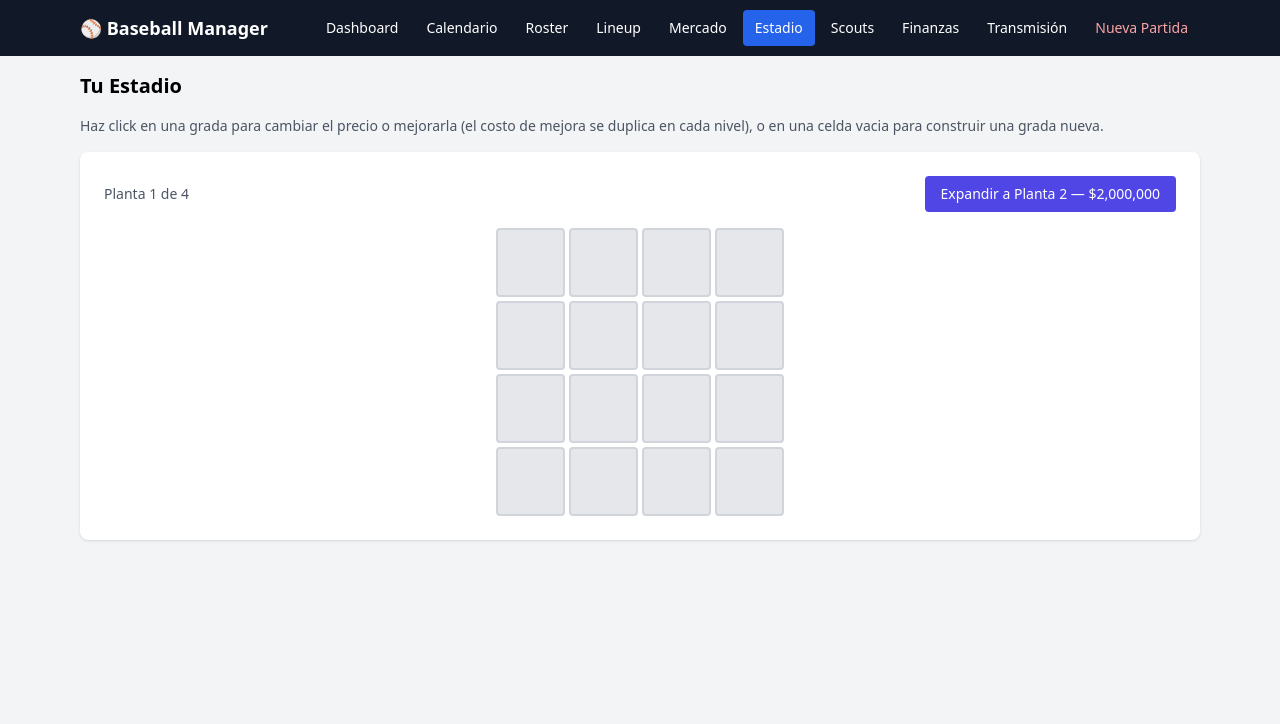
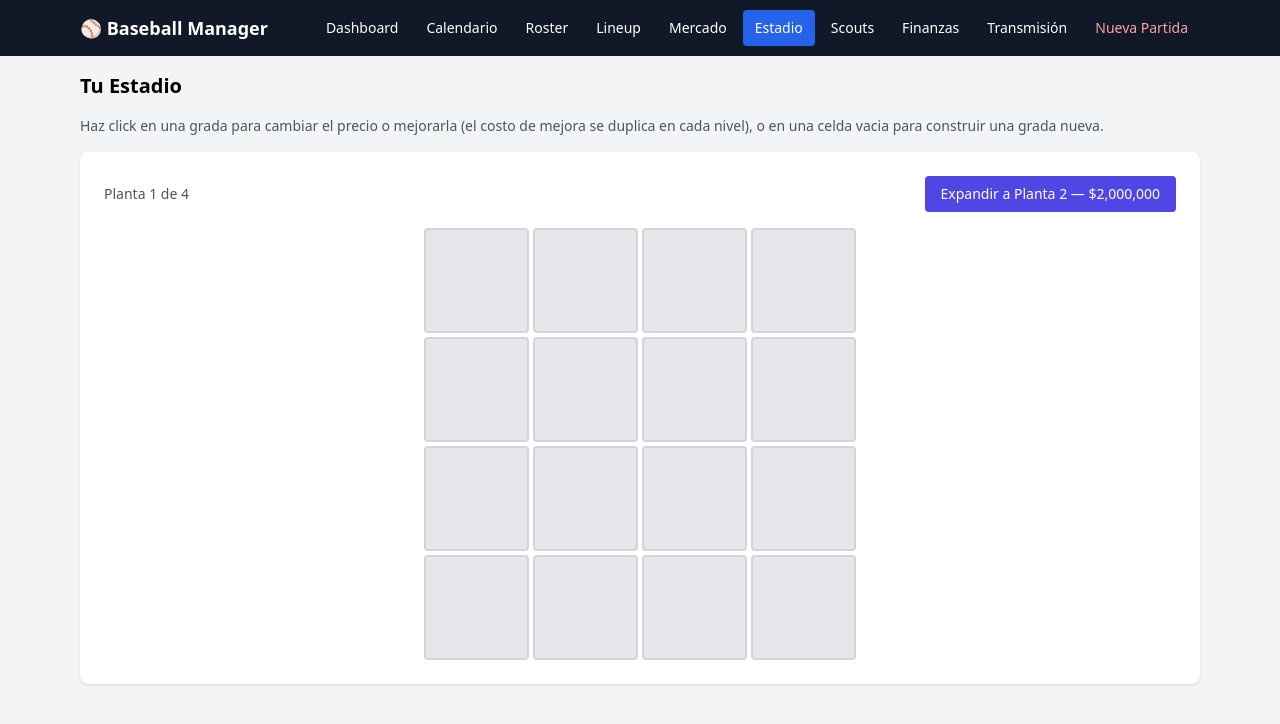
Before and after one commit to Luisangelvv44/baseball-manager, a React (Vite) app in the folder frontend/: page /stadium in a window 1280 px wide. Shown: the top 724 px of the page. Built offline with nearby package versions, Linux system fonts and the light colour scheme; no server answers.

Commit message:
feat: update maxWidth calculation for StadiumGrid component

```diff
--- a/frontend/src/components/StadiumGrid.jsx
+++ b/frontend/src/components/StadiumGrid.jsx
@@ -37,7 +37,7 @@ export default function StadiumGrid({ sections, floors, onCellClick }) {
       style={{
         display: 'grid',
         gridTemplateColumns: `repeat(${size}, minmax(0, 1fr))`,
-        maxWidth: `${size * 72}px`,
+        maxWidth: `${size * 108}px`,
       }}
     >
       {indices.map((r) =>
```
